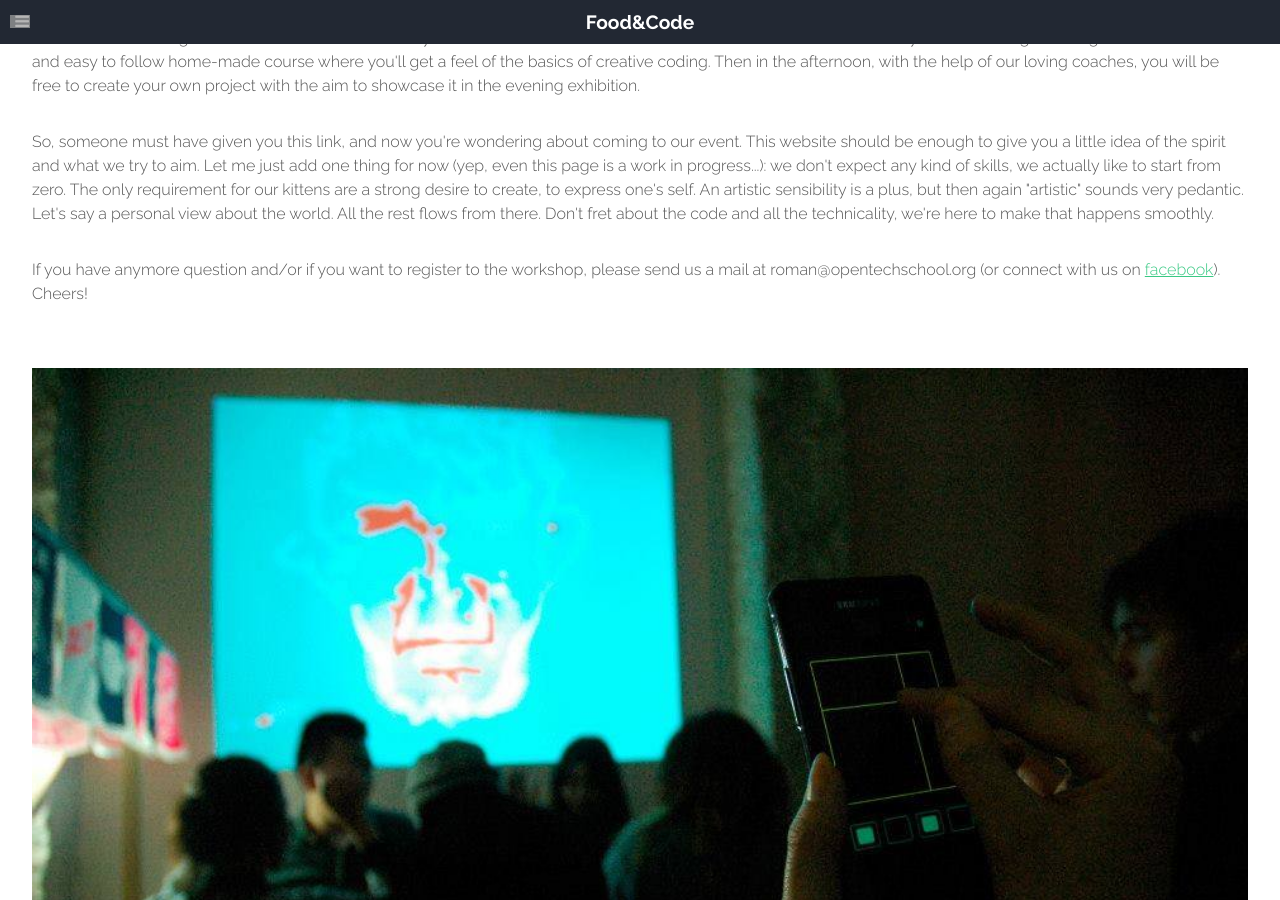
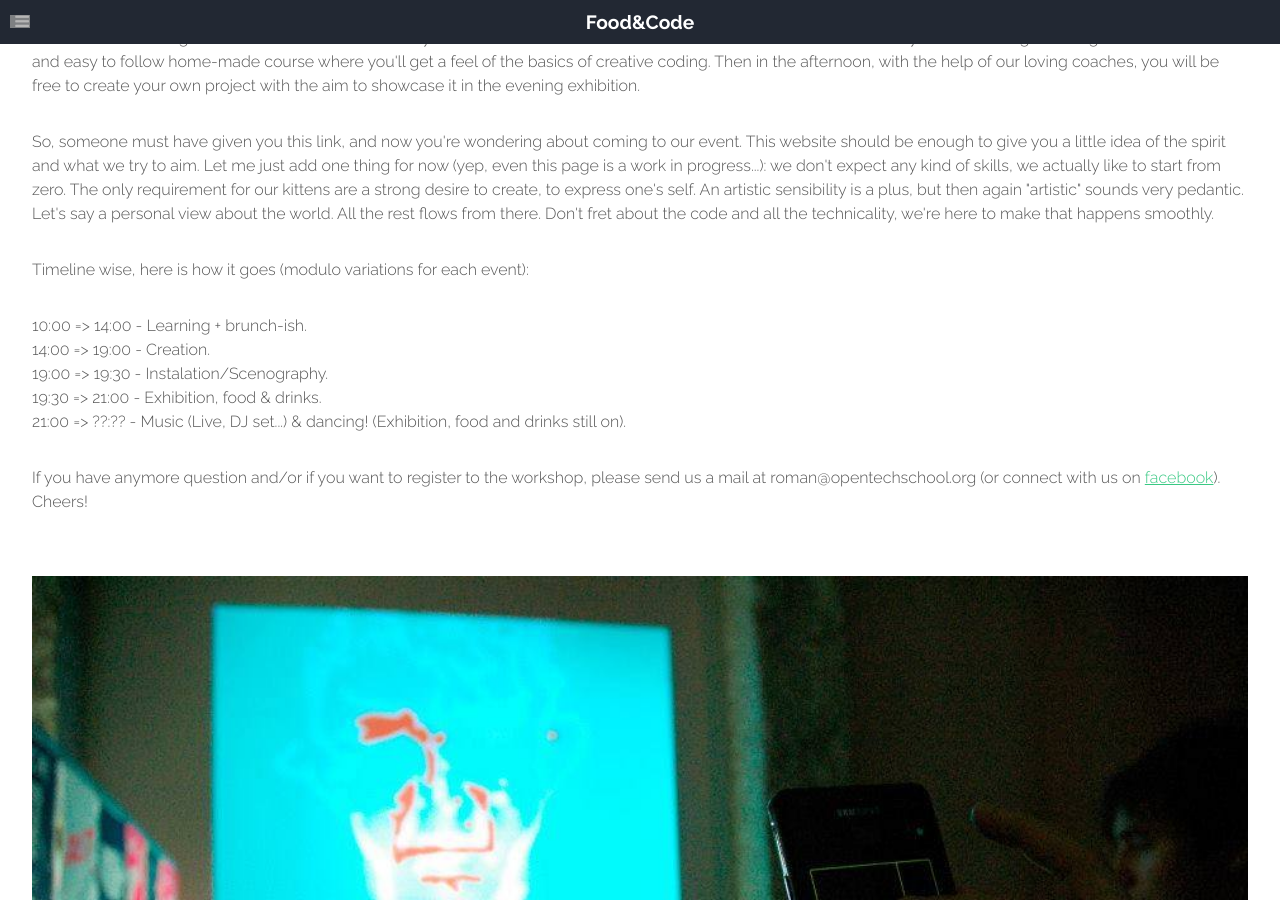
Before and after one commit to FoodAndCode/foodandcode.github.io, a Jekyll site: the page built from kittens.html, in a window 1280 px wide and 900 px high, scrolled down 622 px. Built offline with Jekyll 4.4.1, drawn with Linux system fonts in a browser that asks for light colours; grey boxes are pictures that could not be loaded.

Commit message:
Update kittens.html

```diff
--- a/kittens.html
+++ b/kittens.html
@@ -41,6 +41,15 @@ layout: main
 
                     <p>So, someone must have given you this link, and now you're wondering about coming to our event. This website should be enough to give you a little idea of the spirit and what we try to aim. Let me just add one thing for now (yep, even this page is a work in progress...): we don't expect any kind of skills, we actually like to start from zero. The only requirement for our kittens are a strong desire to create, to express one's self. An artistic sensibility is a plus, but then again "artistic" sounds very pedantic. Let's say a personal view about the world. All the rest flows from there. Don't fret about the code and all the technicality, we're here to make that happens smoothly.</p>
 
+                    <p>Timeline wise, here is how it goes (modulo variations for each event):</p>
+                    <ol>
+                    	<li>10:00 => 14:00 - Learning + brunch-ish.</li>
+                    	<li>14:00 => 19:00 - Creation.</li>
+                    	<li>19:00 => 19:30 - Instalation/Scenography.</li>
+                    	<li>19:30 => 21:00 - Exhibition, food & drinks.</li>
+                    	<li>21:00 => ??:?? - Music (Live, DJ set...) & dancing! (Exhibition, food and drinks still on).</li>
+                    </ol>
+
                     <p>If you have anymore question and/or if you want to register to the workshop, please send us a mail at roman@opentechschool.org (or connect with us on <a href="https://www.facebook.com/foodandcode/">facebook</a>). Cheers!
                     </p>
 
```
